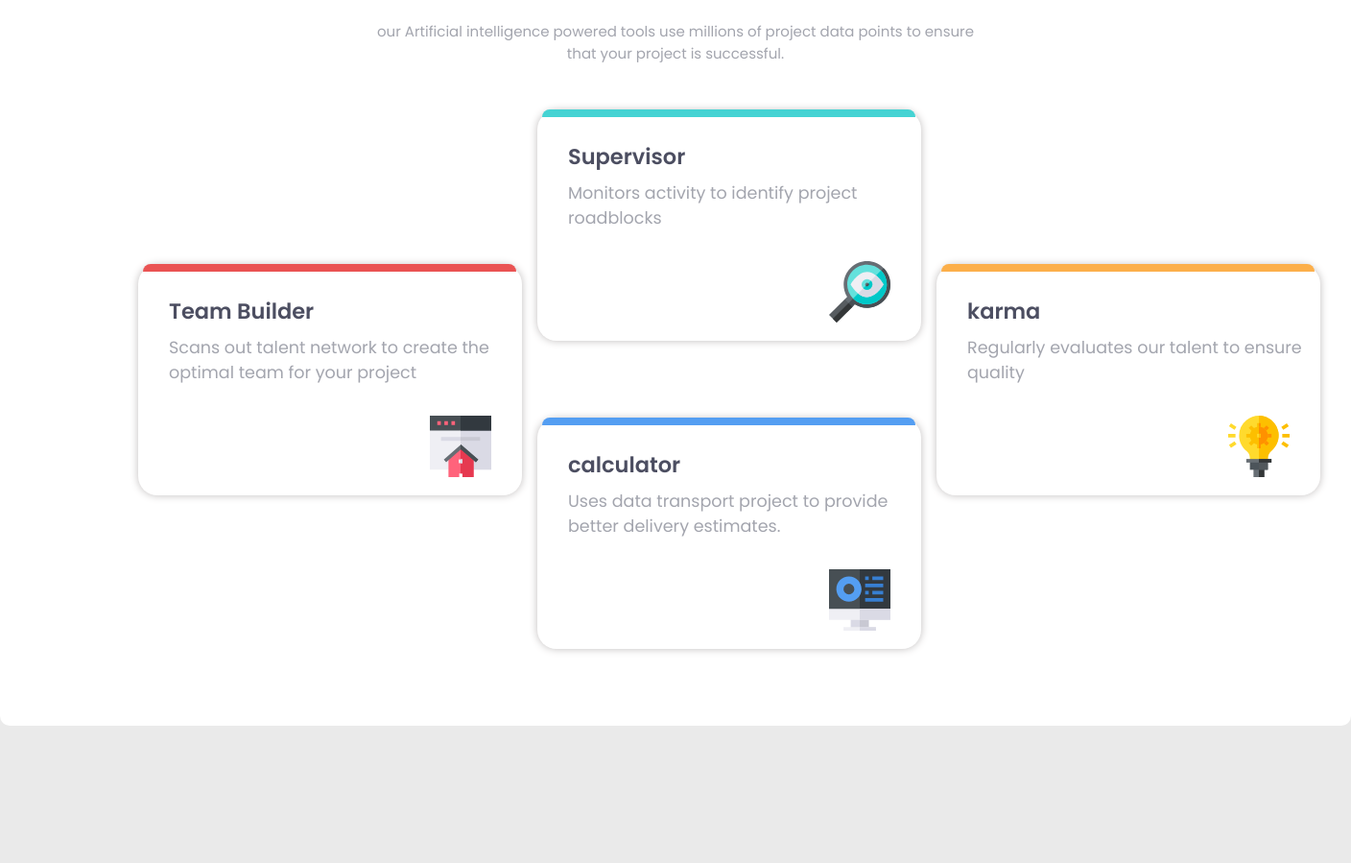
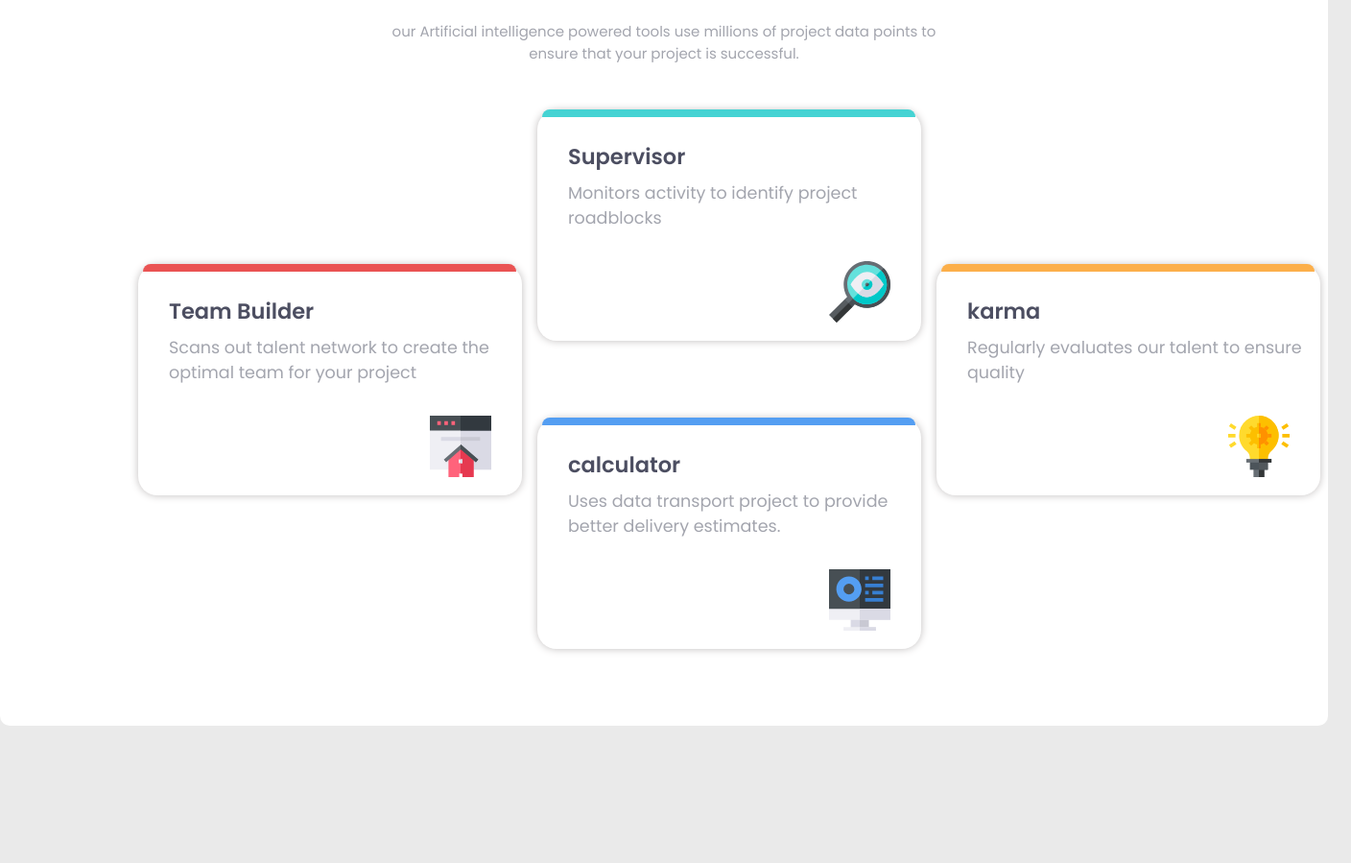
Before and after one commit to Shekharpawar1/four-card-feature-section, a plain HTML site: page index.html in a window 1280 px wide. Shown: the part 148-1047 px from the top of the page at 96% size, 1408 px wide, since content can reach past the window. Drawn offline with Linux system fonts and the light colour scheme.

Commit message:
Update main.css

```diff
--- a/main.css
+++ b/main.css
@@ -256,7 +256,7 @@ h2 {
 
 @media only screen and (min-width:768px) and (max-width:1920px) {
     main {
-        width: 88rem;
+        width: 86.5rem;
         height: 55rem;
     }
 
```
